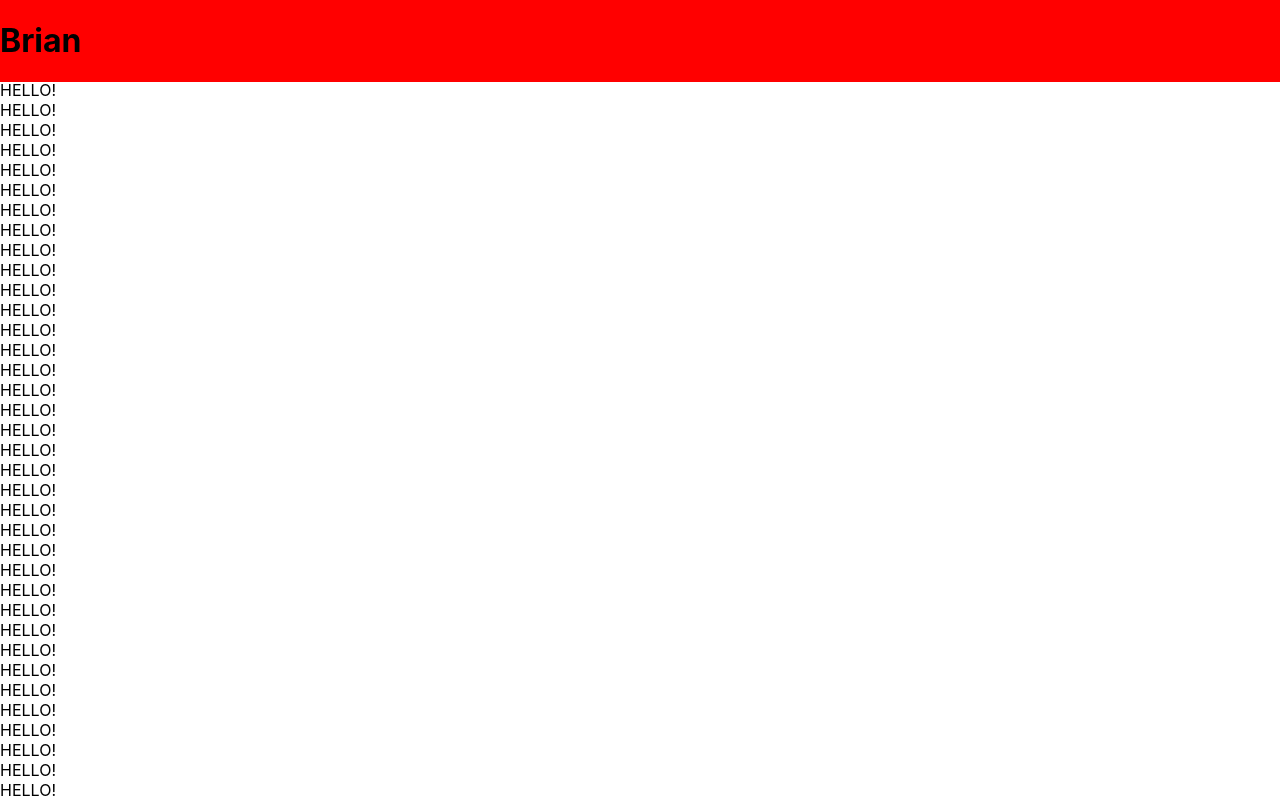
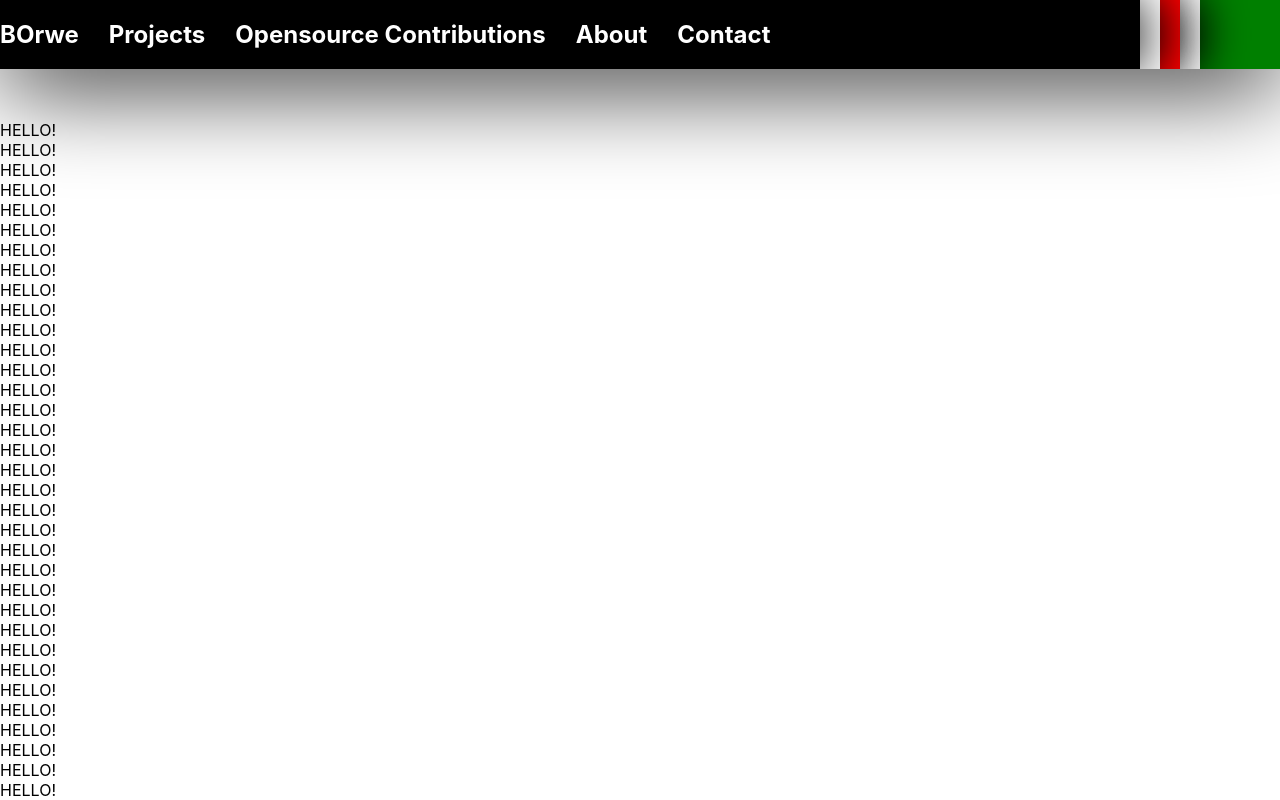
Before and after one commit to Borwe/portfolio, a React (Create React App) app: page / in a window 1280 px wide. Shown: the top 800 px of the page. Built offline with nearby package versions, Linux system fonts and the light colour scheme.

Commit message:
TopBar looking better with underline on hover titles

```diff
--- a/src/App.tsx
+++ b/src/App.tsx
@@ -6,6 +6,11 @@ function App() {
   const WOOTS = [100].map((x)=><h2>HOOT</h2>);
   return (<>
     <TopBar/>
+    <br/>
+    <br/>
+    <br/>
+    <br/>
+    <br/>
     <br/>HELLO!
     <br/>HELLO!
     <br/>HELLO!
--- a/src/TopBar.css
+++ b/src/TopBar.css
@@ -1,6 +1,6 @@
 #topbar_canvas {
     display: flex;
-    background-color: red;
+    background-color: green;
     position: fixed;
     top: 0;
     left: 0;
@@ -14,4 +14,23 @@
     left: 0;
     width: 100%;
     z-index: 100;
+    box-shadow: 0px 10px 100px black;
 }
+
+#tab_list {
+    padding: 0;
+    margin: 0;
+    list-style: none;
+}
+
+.tab_list_item {
+    display: inline-block;
+    margin-right: 30px;
+    color: white;
+}
+
+
+.tab_list_item:hover {
+    text-decoration-line: overline;
+    transition: text-decoration-line 2s ease-out;
+}
--- a/src/TopBar.tsx
+++ b/src/TopBar.tsx
@@ -1,40 +1,113 @@
-import React from 'react';
+import React, { Dispatch, useEffect, useRef, useState, SetStateAction, FC } from 'react';
 import "./TopBar.css";
 
-const animate_topbar_flag: React.EffectCallback =
-  ()=>{
-    let canvas = document.getElementById("topbar_canvas")! as HTMLCanvasElement;
-    let ctx = canvas.getContext("2d");
-    if(ctx==undefined){
-      alert("Browser doesn't support Canvas API");
-      return;
-    }
-    const topbar = document.getElementById("topbar")!;
-    handle_sizing_topbar_canvas();
+const FLAG_GROWTH: number = 20;
 
-    //draw black flag
-    ctx.fillStyle = "rgba(0,0,0,0)";
+type TextProp = {
+  text: string
+};
+
+const TabListItem: FC<TextProp> = (prop: TextProp)=>{
+  const span = prop.text.split("").map((c,i)=>{
+    return <span key={i.toString()}>{c}</span>
+  });
+  return <li className="tab_list_item">{span}</li>;
 }
 
+function incrementFlagWidth(
+  canvasblackPos: number,
+  setCanvasBlackPos: Dispatch<SetStateAction<number>>){
+  setCanvasBlackPos(canvasblackPos+FLAG_GROWTH);
+}
 
-const handle_sizing_topbar_canvas = ()=>{
-    let canvas = document.getElementById("topbar_canvas")! as HTMLCanvasElement;
-    const topbar = document.getElementById("topbar")!;
-    canvas.height = topbar.clientHeight;
-    canvas.width = topbar.clientWidth;
+function handleAnimatingFlag(canvasLoaded: boolean,
+  setCanvasLoaded: Dispatch<SetStateAction<boolean>>,
+  canvasblackPos: number,
+  setCanvasBlackPos: Dispatch<SetStateAction<number>>,
+  canvas_ref: HTMLCanvasElement){
+  let ctx = canvas_ref.getContext("2d")!;
+
+  if(canvasblackPos + (FLAG_GROWTH) >= window.innerWidth - FLAG_GROWTH*7){
+    //meaning current canvasblackPos is well outside the range expected.
+    //then reset it to resonable level
+    setCanvasBlackPos(window.innerWidth - FLAG_GROWTH*7);
+  }
+
+  //draw green pos
+  ctx.fillStyle = "green";
+  ctx.shadowBlur = 0;
+  ctx.fillRect(0,0,canvasblackPos+(4*FLAG_GROWTH),canvas_ref.clientHeight);
+
+  //draw white pos
+  ctx.fillStyle = "white";
+  ctx.shadowColor = "black";
+  ctx.shadowBlur = 50;
+  ctx.fillRect(0,0,canvasblackPos+(3*FLAG_GROWTH),canvas_ref.clientHeight);
+
+  //draw red pos
+  ctx.fillStyle = "red";
+  ctx.shadowColor = "black";
+  ctx.shadowBlur = 50;
+  ctx.fillRect(0,0,canvasblackPos+(2*FLAG_GROWTH),canvas_ref.clientHeight);
+
+  //draw white pos
+  ctx.fillStyle = "white";
+  ctx.shadowColor = "black";
+  ctx.shadowBlur = 50;
+  ctx.fillRect(0,0,canvasblackPos+FLAG_GROWTH,canvas_ref.clientHeight);
+
+  //draw black pos
+  ctx.fillStyle = "black";
+  ctx.shadowColor = "black";
+  ctx.shadowBlur = 50;
+  ctx.fillRect(0,0,canvasblackPos,canvas_ref.clientHeight);
+
+  if(canvasblackPos + (FLAG_GROWTH) <= window.innerWidth - FLAG_GROWTH*7){
+    setTimeout(incrementFlagWidth,35,canvasblackPos,setCanvasBlackPos);
+  }
 }
-window.addEventListener("resize",handle_sizing_topbar_canvas);
-
 
 const TopBar: React.FC = ()=>{
-  const title = "Brian";
-  let title_ref  = React.useRef(HTMLCanvasElement.prototype);
-  React.useEffect(animate_topbar_flag,[title_ref])
+  let canvas_ref  = useRef(HTMLCanvasElement.prototype);
+  let top_bar_ref = useRef(HTMLDivElement.prototype);
+  //marking that we have comleted with the flag animation
+  let [canvasLoaded, setCanvasLoaded] = useState(false);
+  let [canvasblackPos, setCanvasBlackPos] = useState(10);
+  let [windowWidth, setWindowWidth] = useState(0);
+
+  //handle resizing width of canvas
+  useEffect(()=>{
+    const update_width = ()=>{
+      setWindowWidth(window.innerWidth);
+      //doesn't matter if, good actually to go off page
+      canvas_ref.current.width = windowWidth+100;
+      canvas_ref.current.height = top_bar_ref.current.clientHeight;
+    }
+
+    update_width();
+    handleAnimatingFlag(canvasLoaded, setCanvasLoaded,
+      canvasblackPos, setCanvasBlackPos,canvas_ref.current);
+
+    window.addEventListener("resize",update_width);
+    return ()=>{
+      window.removeEventListener("resize",update_width);
+    }
+  },[windowWidth, canvasblackPos]);
+
   return (
     <>
-    <canvas id="topbar_canvas" ref={title_ref}/>
-    <div  id="topbar">
-    <h1  className="debug">{title}</h1>
+    <canvas id="topbar_canvas" ref={canvas_ref}/>
+    <div  id="topbar" ref={top_bar_ref}>
+
+      <h2>
+      <ul id="tab_list">
+        <TabListItem  text="BOrwe"/>
+        <TabListItem text="Projects"/>
+        <TabListItem text="Opensource Contributions"/>
+        <TabListItem text="About"/>
+        <TabListItem text="Contact"/>
+      </ul>
+      </h2>
     </div>
     </>
   );
```
